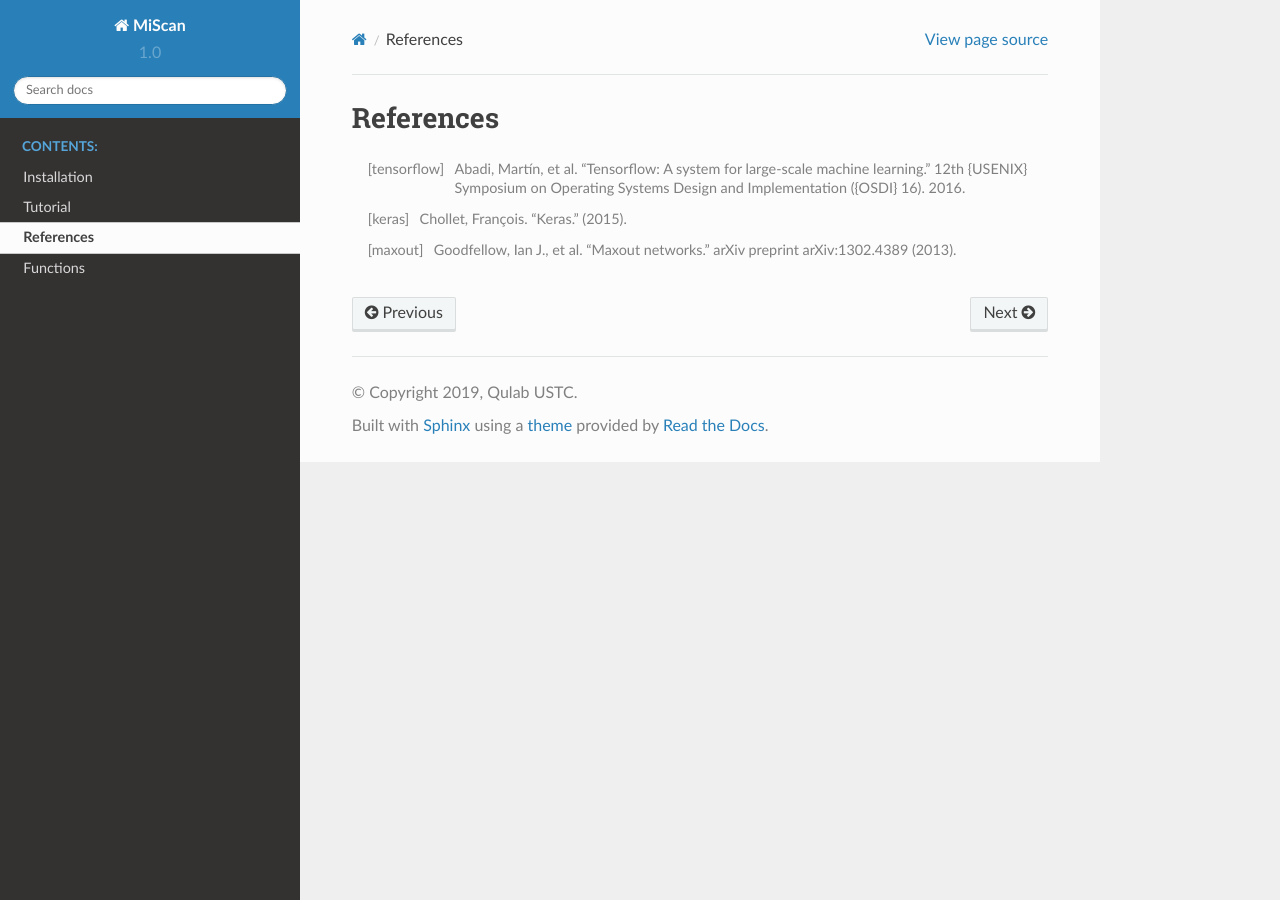
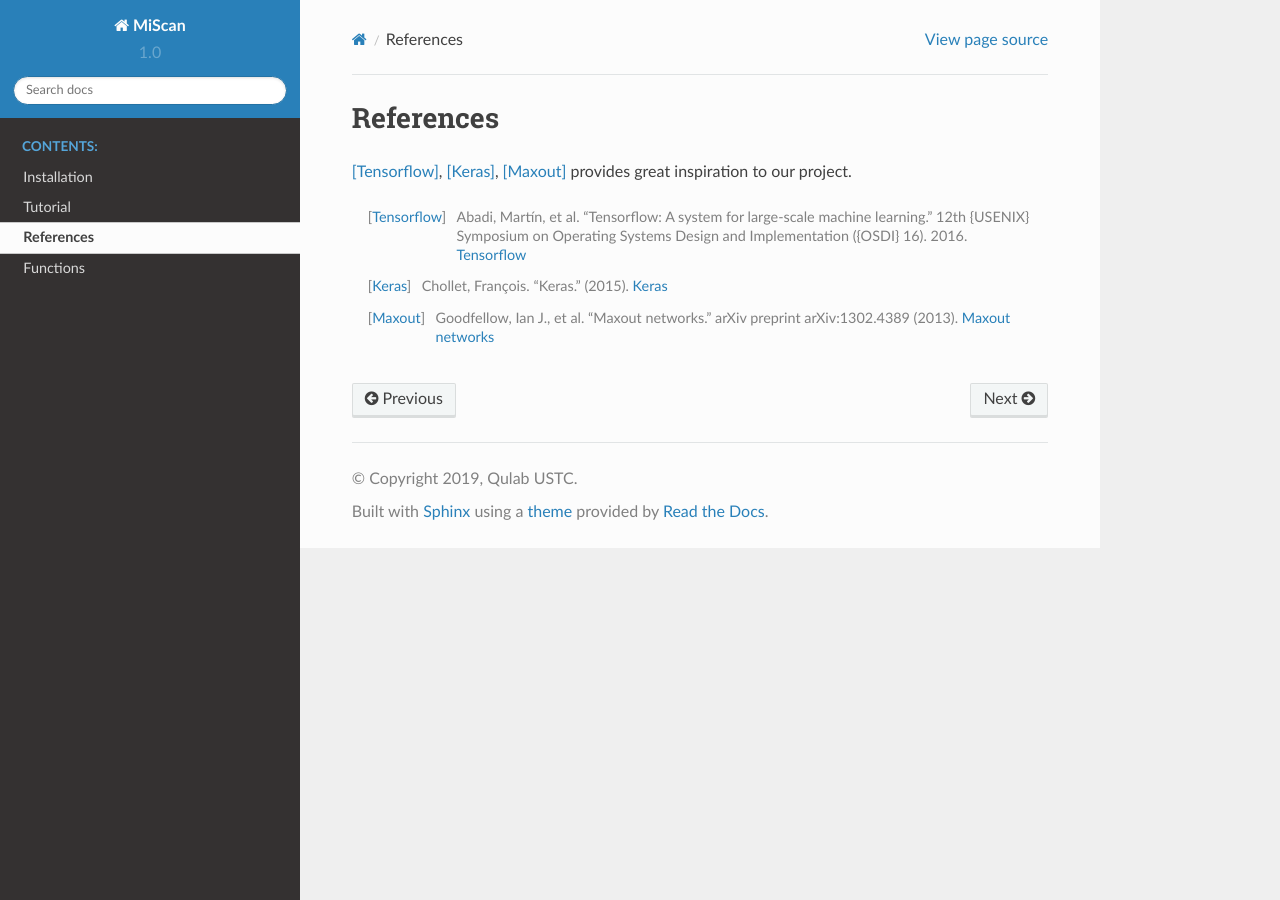
Before and after one commit to QuKunLab/MiScan, a Sphinx documentation site: the page built from docs/source/references.rst, in a window 1280 px wide. Built offline with Sphinx 7.4.7 and the Read the Docs theme 2.0.0, drawn with Linux system fonts in a browser that asks for light colours.

Commit message:
update reference

```diff
--- a/docs/source/references.rst
+++ b/docs/source/references.rst
@@ -1,7 +1,15 @@
 References
 ================
 
+[Tensorflow]_, [Keras]_, [Maxout]_ provides great inspiration to our project.
 
-.. [tensorflow] Abadi, Martín, et al. "Tensorflow: A system for large-scale machine learning." 12th {USENIX} Symposium on Operating Systems Design and Implementation ({OSDI} 16). 2016.
-.. [keras] Chollet, François. "Keras." (2015).
-.. [maxout] Goodfellow, Ian J., et al. "Maxout networks." arXiv preprint arXiv:1302.4389 (2013).
+.. [Tensorflow] Abadi, Martín, et al.
+    "Tensorflow: A system for large-scale machine learning." 12th {USENIX} Symposium on Operating Systems Design and Implementation ({OSDI} 16). 2016.
+    `Tensorflow <https://www.usenix.org/conference/osdi16/technical-sessions/presentation/abadi>`__
+
+.. [Keras] Chollet, François. "Keras." (2015).
+    `Keras <https://keras.io/>`__
+
+.. [Maxout] Goodfellow, Ian J., et al.
+    "Maxout networks." arXiv preprint arXiv:1302.4389 (2013).
+    `Maxout networks <http://www.jmlr.org/proceedings/papers/v28/goodfellow13.pdf>`__
```
